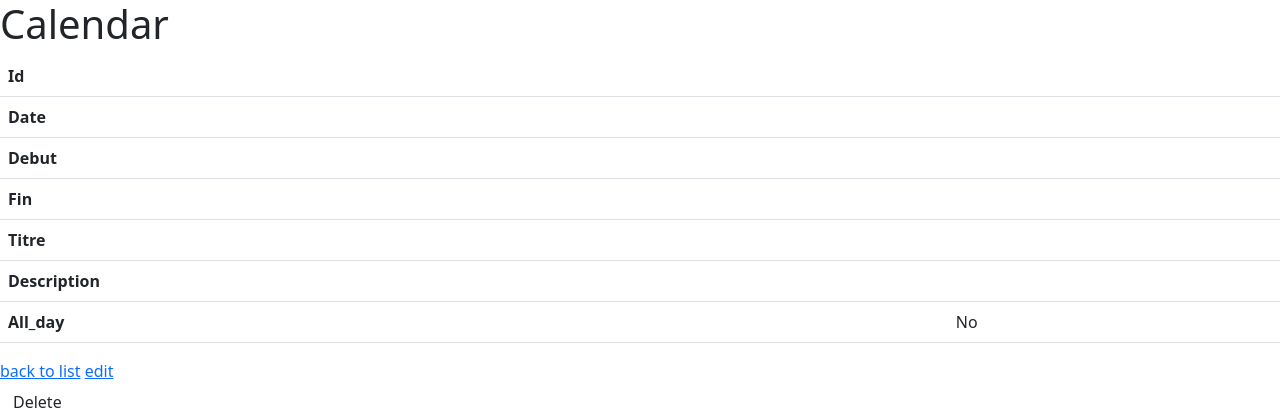
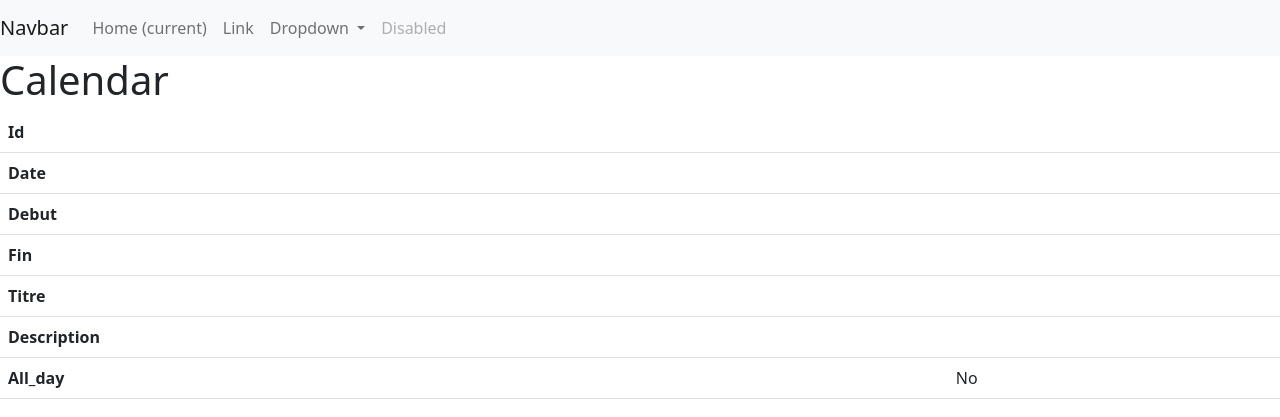
Before and after one commit to BaptChau/RDVCheck, a Symfony app: template templates/calendar/show.html.twig in a window 1280 px wide. Shown: the top 417 px of the page. Run offline with Twig, Linux system fonts and the light colour scheme; the template is opened without the code that fills it, so the values that code supplies are empty; some libraries are stand-ins or nearby versions.

Commit message:
Ajout navbar et mise en français de calendrier

```diff
--- a/templates/base.html.twig
+++ b/templates/base.html.twig
@@ -15,6 +15,37 @@
     </head>
     <body>
     <div class="jumbotron">
+    <nav class="navbar navbar-expand-lg navbar-light bg-light">
+  <a class="navbar-brand" href="#">Navbar</a>
+  <button class="navbar-toggler" type="button" data-toggle="collapse" data-target="#navbarSupportedContent" aria-controls="navbarSupportedContent" aria-expanded="false" aria-label="Toggle navigation">
+    <span class="navbar-toggler-icon"></span>
+  </button>
+
+  <div class="collapse navbar-collapse" id="navbarSupportedContent">
+    <ul class="navbar-nav mr-auto">
+      <li class="nav-item active">
+        <a class="nav-link" href="#">Home <span class="sr-only">(current)</span></a>
+      </li>
+      <li class="nav-item">
+        <a class="nav-link" href="#">Link</a>
+      </li>
+      <li class="nav-item dropdown">
+        <a class="nav-link dropdown-toggle" href="#" id="navbarDropdown" role="button" data-toggle="dropdown" aria-haspopup="true" aria-expanded="false">
+          Dropdown
+        </a>
+        <div class="dropdown-menu" aria-labelledby="navbarDropdown">
+          <a class="dropdown-item" href="#">Action</a>
+          <a class="dropdown-item" href="#">Another action</a>
+          <div class="dropdown-divider"></div>
+          <a class="dropdown-item" href="#">Something else here</a>
+        </div>
+      </li>
+      <li class="nav-item">
+        <a class="nav-link disabled" href="#">Disabled</a>
+      </li>
+    </ul>
+  </div>
+</nav>
     {% block body %}{% endblock %}
     <footer class="footer">
         <div class="container">
--- a/templates/main/index.html.twig
+++ b/templates/main/index.html.twig
@@ -19,6 +19,7 @@
         let calendarEl = document.getElementById('calendar')
         let calendar = new FullCalendar.Calendar(calendarEl, {
             timeZone:'Europe/Paris',
+            locale: 'fr',
             initialView: 'timeGridWeek',
             headerToolbar:{
                 center: 'timeGridWeek,dayGridMonth'
```
